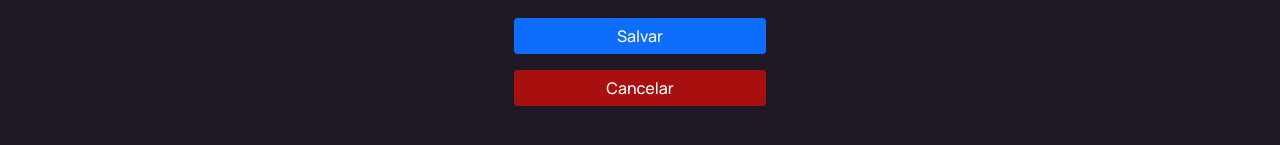
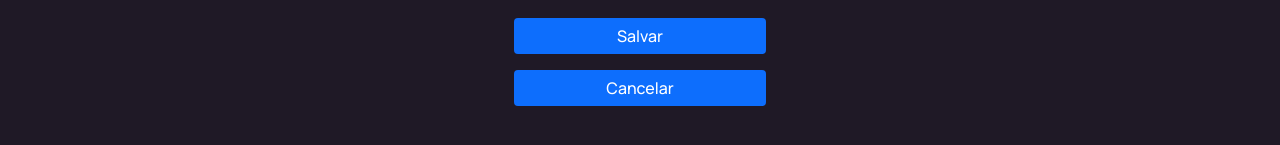
Before and after one commit to Ingridaquino/Projeto-Dsmovie, a React (Create React App) app in the folder frontend/: page /Form/1 in a window 1280 px wide. Shown: the part 567-712 px from the top of the page. Built offline with nearby package versions, Linux system fonts and the light colour scheme.

Commit message:
:lipstick: Created Link in buttons

```diff
--- a/frontend/src/components/MovieCard/index.tsx
+++ b/frontend/src/components/MovieCard/index.tsx
@@ -1,4 +1,5 @@
 import MovieScore from "components/MovieScore";
+import { Link } from "react-router-dom";
 import "./styles.css";
 
 function MovieCard() {
@@ -15,7 +16,10 @@
             <img src={movie.image} alt={movie.title} className="dsmovie-movie-card-image" />
             <div className="dsmovie-card-bottom-container">
                 <MovieScore />
-                <div className="btn btn-primary dsmovie-btn">Avaliar</div>
+
+                <Link to={`/form/${movie.id}`}>
+                    <div className="btn btn-primary dsmovie-btn">Avaliar</div>
+                </Link>
             </div>
         </div>
     );
--- a/frontend/src/pages/Form/index.tsx
+++ b/frontend/src/pages/Form/index.tsx
@@ -1,3 +1,4 @@
+import { Link } from "react-router-dom";
 import "./styles.css"
 
 function Form() {
@@ -34,8 +35,10 @@
                 </form>
                 <div className="dsmovie-form-btn-container">
                     <button type="submit" className="btn btn-primary dsmovie-btn">Salvar</button>
+                </div>
+                <Link to="/">
                     <button className="btn btn-primary dsmovie-btn mt-3">Cancelar</button>
-                </div>
+                </Link>
             </div>
         </div>
     );
```
